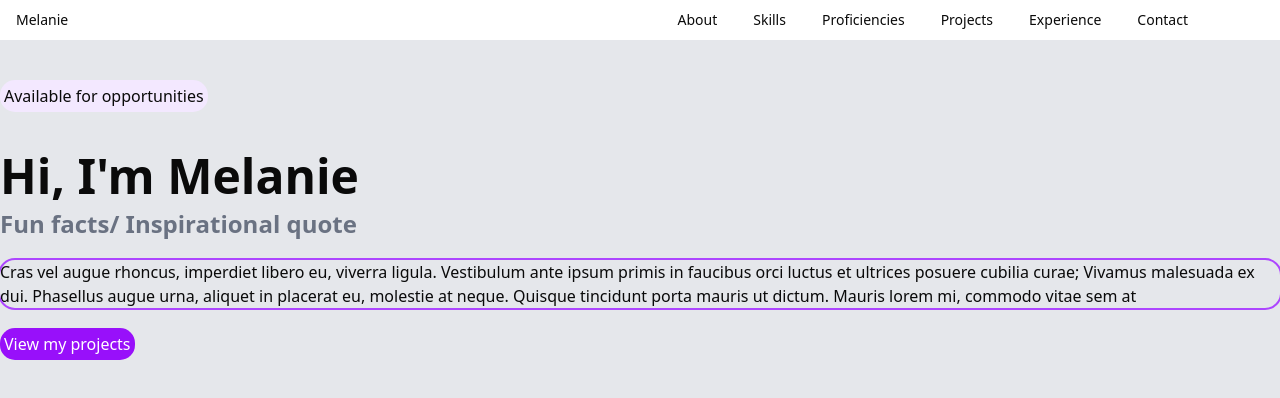
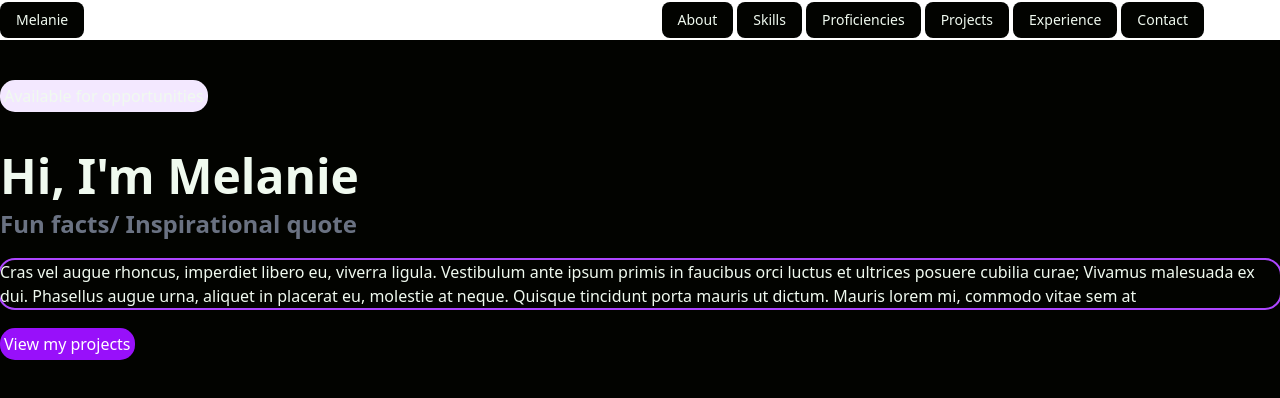
Before and after one commit to tenchi-of-darkness/showcase-portfolio, a Next.js app: page / in a window 1280 px wide. Shown: the top 398 px of the page. Built offline with nearby package versions, Linux system fonts and the light colour scheme; what @iconify/tailwind4 would draw is missing.

Commit message:
fix: applied colour scheme
applied colour scheme

```diff
--- a/src/app/globals.css
+++ b/src/app/globals.css
@@ -39,6 +39,8 @@
     --color-popover: var(--popover);
     --color-card-foreground: var(--card-foreground);
     --color-card: var(--card);
+    --color-tag-foreground: var(--tag-foreground);
+    --color-tag: var(--tag);
     --radius-sm: calc(var(--radius) - 4px);
     --radius-md: calc(var(--radius) - 2px);
     --radius-lg: var(--radius);
@@ -114,10 +116,26 @@
     --sidebar-ring: oklch(0.556 0 0);
 }
 
+body {
+    --foreground: #F0FAEF;
+    --background: #020300;
+    --border: #6338AE;
+    --tag: #AFB3F7;
+    --tag-foreground: var(--foreground);
+    --card: #000000;
+    --card-foreground: var(--foreground);
+    --primary-foreground: var(--foreground);
+    --primary: #6338AE;
+    --accent: #AFB3F7;
+    --secondary: #BEF67A;
+    --popover: #AFB3F7;
+}
+
 @layer base {
     * {
         @apply border-border outline-ring/50;
     }
+
     body {
         @apply bg-background text-foreground;
     }
--- a/src/app/page.tsx
+++ b/src/app/page.tsx
@@ -1,13 +1,14 @@
 import {cn} from "@/lib/utils";
 import {Card, CardContent, CardDescription, CardFooter, CardHeader, CardTitle,} from "@/components/ui/card"
 import {ProjectCard} from "@/components/project-card";
+import {HobbyCard} from "@/components/hobby-card";
 
 export default function Home() {
     const sectionClassName = "min-h-[calc(100lvh-40px)]"
 
     return (
         <div className={"flex flex-col mt-10 overflow-y-scroll h-[calc(100lvh-40px)] snap-y snap-proximity"}>
-            <section id={"melanie"} className={cn(sectionClassName, "snap-start bg-gray-200")}>
+            <section id={"melanie"} className={cn(sectionClassName, "snap-start")}>
                 <p className={"bg-purple-100 w-fit p-1 mt-10 mb-10"} style={{borderRadius: '15px'}}>Available for
                     opportunities</p>
                 <h2 className={"font-bold text-5xl mb-2"}>Hi, I'm Melanie</h2>
@@ -24,7 +25,7 @@ export default function Home() {
                 </button>
             </section>
 
-            <section id={"about"} className={cn(sectionClassName, "snap-start bg-blue-100")}>
+            <section id={"about"} className={cn(sectionClassName, "snap-start")}>
                 <h2 className={"font-bold text-5xl text-center mb-1"}>About me</h2>
                 <p className={"text-purple-400 text-center"}>Get to know me</p>
 
@@ -46,18 +47,22 @@ export default function Home() {
                     <div className="w-1/2 flex flex-col">
                         <p className={"font-bold text-2xl text-center mb-1"}>Hobbies and interests</p>
                         <div className="grid grid-cols-2 grid-rows-3 gap-4">
+                            {/*<ProjectCard projectId={""} projectName={"Project"} projectDescription={"This is a project"}/>*/}
+                            <HobbyCard hobbyName={"Hobby"} hobbyTags={[]} hobbyId={""}/>
                             <ProjectCard projectId={""} projectName={"Project"} projectDescription={"This is a project"}/>
                             <ProjectCard projectId={""} projectName={"Project"} projectDescription={"This is a project"}/>
                             <ProjectCard projectId={""} projectName={"Project"} projectDescription={"This is a project"}/>
-                            <ProjectCard projectId={""} projectName={"Project"} projectDescription={"This is a project"}/>
-                            <ProjectCard projectId={""} projectName={"Project"} projectDescription={"This is a project"}/>
-                            <ProjectCard projectId={""} projectName={"Project"} projectDescription={"This is a project"}/>
+                            <HobbyCard hobbyName={"Hobby"} hobbyTags={[]} hobbyId={""}/>
+                            <HobbyCard hobbyName={"Hobby"} hobbyTags={[]} hobbyId={""}/>
+
+                            {/*<ProjectCard projectId={""} projectName={"Project"} projectDescription={"This is a project"}/>*/}
+                            {/*<ProjectCard projectId={""} projectName={"Project"} projectDescription={"This is a project"}/>*/}
                         </div>
                     </div>
                 </div>
             </section>
 
-            <section id={"skills"} className={cn(sectionClassName, "snap-start bg-red-100")}>
+            <section id={"skills"} className={cn(sectionClassName, "snap-start")}>
                 <h2 className={"font-bold text-5xl text-center mb-1"}> Skills</h2>
                 <div className="grid grid-cols-3 grid-rows-3 gap-4">
                     <Card className="h-full w-full">
@@ -153,7 +158,7 @@ export default function Home() {
                 </div>
             </section>
 
-            <section id={"proficiencies"} className={cn(sectionClassName, "snap-start bg-blue-100")}>
+            <section id={"proficiencies"} className={cn(sectionClassName, "snap-start")}>
                 <h2 className={"font-bold text-5xl text-center mb-1"}> Proficiencies</h2>
                 <p className={"font-bold text-gray-500 text-center mb-10"}>My confidence and experience with
                     technologies</p>
@@ -172,15 +177,15 @@ export default function Home() {
 
             </section>
 
-            <section id={"projects"} className={cn(sectionClassName, "snap-start bg-blue-100")}>
+            <section id={"projects"} className={cn(sectionClassName, "snap-start")}>
                 Projects
             </section>
 
-            <section id={"experience"} className={cn(sectionClassName, "snap-start bg-red-100")}>
+            <section id={"experience"} className={cn(sectionClassName, "snap-start")}>
                 Experience
             </section>
 
-            <section id={"contact"} className={cn(sectionClassName, "snap-start bg-blue-100")}>
+            <section id={"contact"} className={cn(sectionClassName, "snap-start")}>
                 Contact
             </section>
 
--- /dev/null
+++ b/src/components/hobby-card.tsx
@@ -0,0 +1,21 @@
+"use client"
+
+import {Card, CardFooter, CardHeader, CardTitle} from "@/components/ui/card";
+import {Button} from "@/components/ui/button";
+
+export function HobbyCard(props: {
+    hobbyName: string;
+    hobbyTags: [];
+    hobbyId: string;
+}) {
+    return <Card className={"p-3"}>
+        <CardHeader className={"px-1"}>
+            <CardTitle>{props.hobbyName}</CardTitle>
+        </CardHeader>
+        <CardFooter>
+            <Button variant={"project"} onClick={() => {}} className="w-full">
+                Go to project
+            </Button>
+        </CardFooter>
+    </Card>;
+}
--- a/src/components/project-card.tsx
+++ b/src/components/project-card.tsx
@@ -14,8 +14,8 @@ export function ProjectCard(props: {
             </CardDescription>
         </CardHeader>
         <CardFooter>
-            <Button variant="project" className="w-full">
-                Go to project
+            <Button variant="outline" className="w-full">
+                Go to hobby
             </Button>
         </CardFooter>
     </Card>;
--- a/src/components/ui/button.tsx
+++ b/src/components/ui/button.tsx
@@ -1,8 +1,8 @@
 import * as React from "react"
-import { Slot } from "@radix-ui/react-slot"
-import { cva, type VariantProps } from "class-variance-authority"
+import {Slot} from "@radix-ui/react-slot"
+import {cva, type VariantProps} from "class-variance-authority"
 
-import { cn } from "@/lib/utils"
+import {cn} from "@/lib/utils"
 
 const buttonVariants = cva(
     "inline-flex items-center justify-center gap-2 whitespace-nowrap rounded-md text-sm font-medium transition-all disabled:pointer-events-none disabled:opacity-50 [&_svg]:pointer-events-none [&_svg:not([class*='size-'])]:size-4 shrink-0 [&_svg]:shrink-0 outline-none focus-visible:border-ring focus-visible:ring-ring/50 focus-visible:ring-[3px] aria-invalid:ring-destructive/20 dark:aria-invalid:ring-destructive/40 aria-invalid:border-destructive",
@@ -19,6 +19,9 @@ const buttonVariants = cva(
                 ghost:
                     "hover:bg-accent hover:text-accent-foreground dark:hover:bg-accent/50",
                 link: "text-primary underline-offset-4 hover:underline",
+                project: "bg-primary text-primary-foreground hover:bg-primary/90",
+
+
             },
             size: {
                 default: "h-9 px-4 py-2 has-[>svg]:px-3",
@@ -51,10 +54,10 @@ function Button({
     return (
         <Comp
             data-slot="button"
-      className={cn(buttonVariants({ variant, size, className }))}
+            className={cn(buttonVariants({variant, size, className}))}
             {...props}
         />
     )
 }
 
-export { Button, buttonVariants }
+export {Button, buttonVariants}
```
Lines whose indentation alone changed are shown as unchanged.
